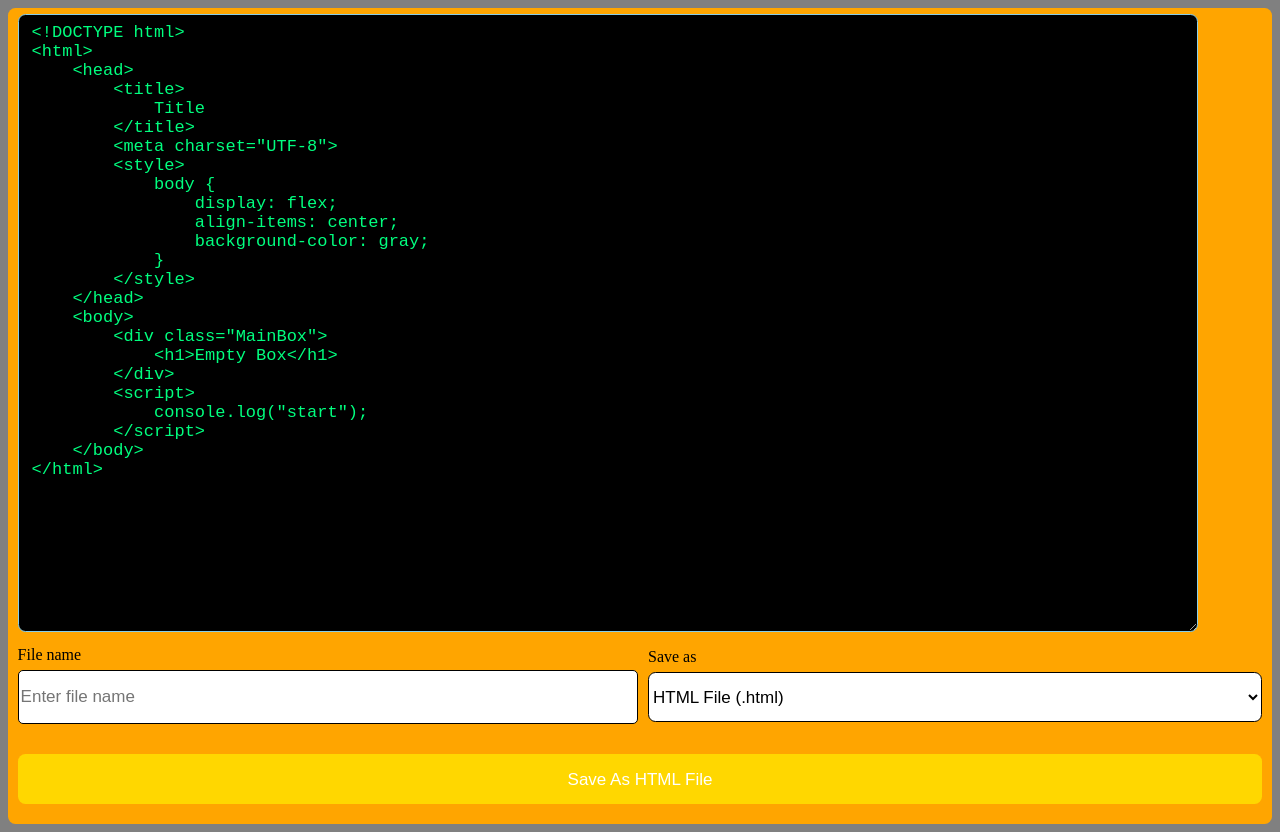
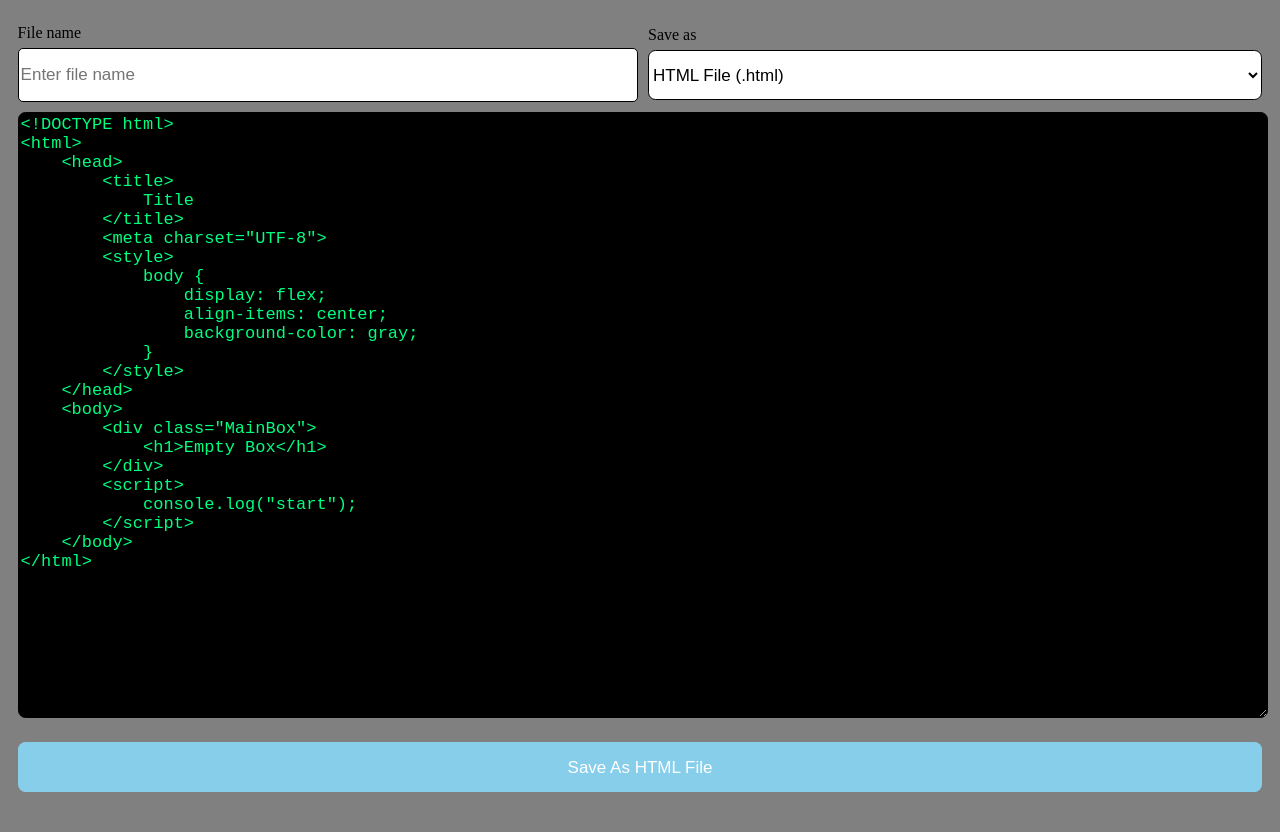
Before and after one commit to 2amXen/Xens-Maker, a plain HTML site: page index.html in a window 1280 px wide. Drawn offline with Linux system fonts and the light colour scheme.

Commit message:
Update index.html

```diff
--- a/index.html
+++ b/index.html
@@ -13,7 +13,7 @@
 .BigBox {
     height: 100vh;
     width: 100vw;
-    background: orange;
+    background: gray;
     border-radius: 7.5px;
     padding: .75vh .75vw .75vw;
 }
@@ -29,9 +29,6 @@
 }
 
 .BigBox textarea {
-    max-width: 90vw;
-    border: 1px solid skyblue;
-    padding: 8px 13px;
     background-color: black;
     color: springgreen;
 }
@@ -65,7 +62,7 @@
     padding: 16px 0px;
     cursor: pointer;
     opacity: 0.6;
-    background: gold;
+    background: skyblue;
     border: none;
     pointer-events:none
 }
@@ -80,7 +77,24 @@
 
     <body>
         <div class="BigBox">
-            <textarea required="">&lt;!DOCTYPE html&gt;
+            <div class="FileOptions">
+                <div class="Option FileName">
+                    <label>File name</label>
+                    <input type="text" placeholder="Enter file name">
+                </div>
+                <div class="Option FileType">
+                    <label>Save as</label>
+                    <div class="SelectMenu">
+                        <select>
+                            <option value="text/html">HTML File (.html)</option><option value="text/css">CSS File (.css)</option><option value="text/javascript">JS File (.js)</option><option value="text/plain">Text File (.txt)</option>
+                            <option value="application/msword">Doc File (.doc)</option>
+
+
+
+                        </select>
+                    </div>
+                </div>
+            </div><textarea required="">&lt;!DOCTYPE html&gt;
 &lt;html&gt;
     &lt;head&gt;
         &lt;title&gt;
@@ -104,24 +118,7 @@
         &lt;/script&gt;
     &lt;/body&gt;
 &lt;/html&gt;</textarea>
-            <div class="FileOptions">
-                <div class="Option FileName">
-                    <label>File name</label>
-                    <input type="text" placeholder="Enter file name">
-                </div>
-                <div class="Option FileType">
-                    <label>Save as</label>
-                    <div class="SelectMenu">
-                        <select>
-                            <option value="text/html">HTML File (.html)</option><option value="text/css">CSS File (.css)</option><option value="text/javascript">JS File (.js)</option><option value="text/plain">Text File (.txt)</option>
-                            <option value="application/msword">Doc File (.doc)</option>
 
-
-
-                        </select>
-                    </div>
-                </div>
-            </div>
             <button class="SaveButton">Save As HTML File</button>
         </div>
         <script>
@@ -144,4 +141,5 @@ SaveButtonJs.addEventListener("click", () => {
     link.click();
 });
 </script>
+
 </body></html>
```
